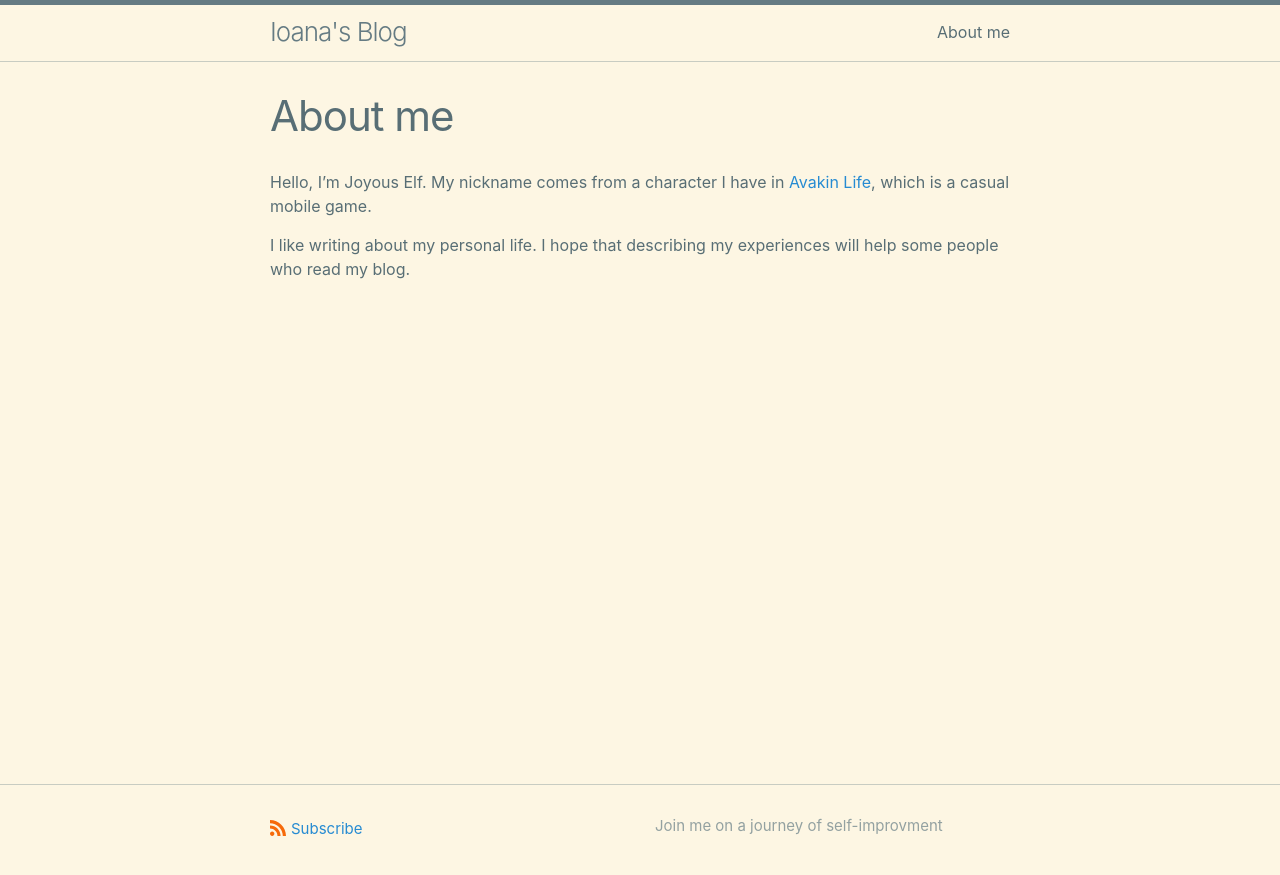
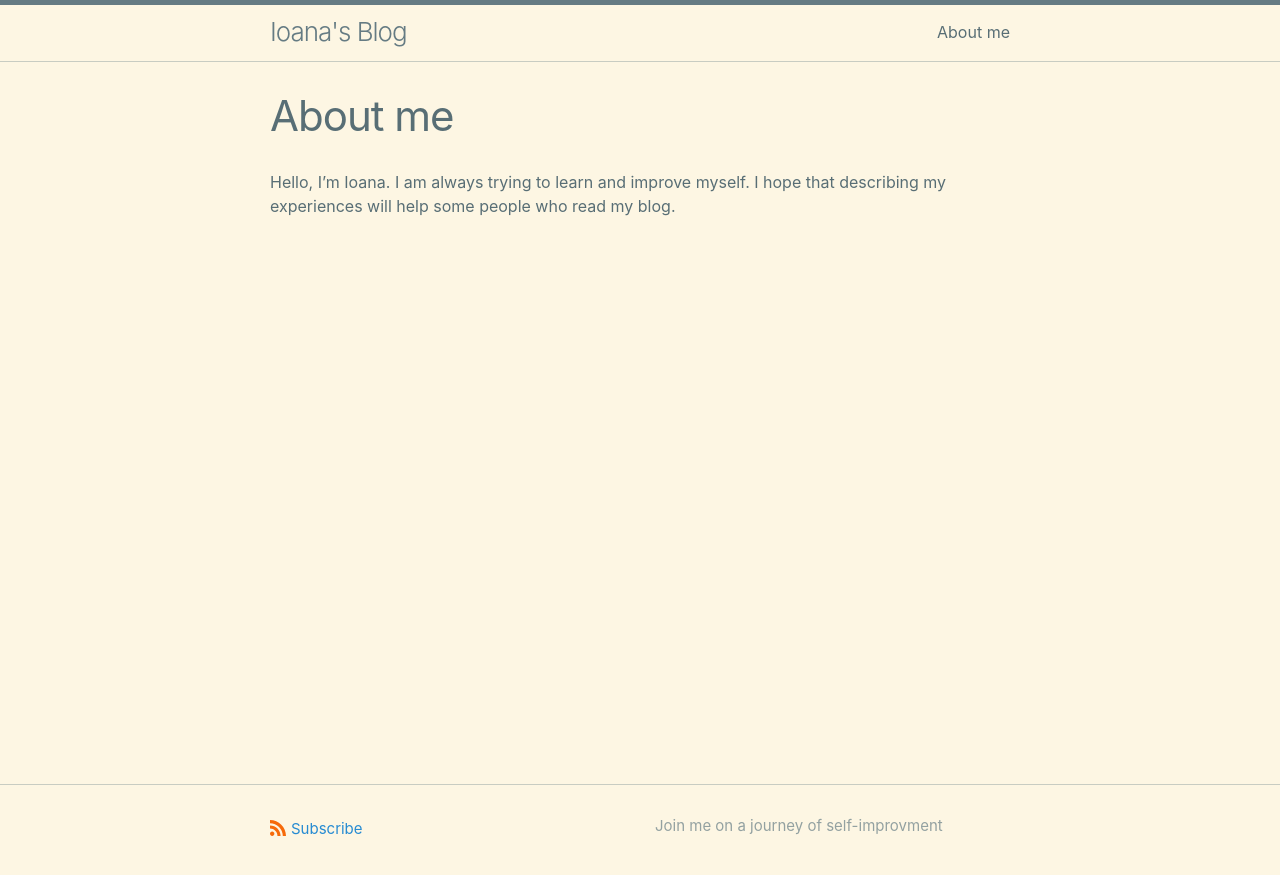
Before and after one commit to joyous-elf/my-blog, a Jekyll site: the page built from about.md, in a window 1280 px wide. Shown: the top 875 px of the page. Built offline with Jekyll 4.4.1, drawn with Linux system fonts in a browser that asks for light colours.

Commit message:
Update about.md

```diff
--- a/about.md
+++ b/about.md
@@ -5,6 +5,4 @@ permalink: /about/
 ---
 
 
-Hello, I'm Joyous Elf. My nickname comes from a character I have in [Avakin Life](https://play.google.com/store/apps/details?id=com.lockwoodpublishing.avakinlife&hl=en&gl=US), which is a casual mobile game.
-
-I like writing about my personal life. I hope that describing my experiences will help some people who read my blog.
+Hello, I'm Ioana. I am always trying to learn and improve myself. I hope that describing my experiences will help some people who read my blog.
```
